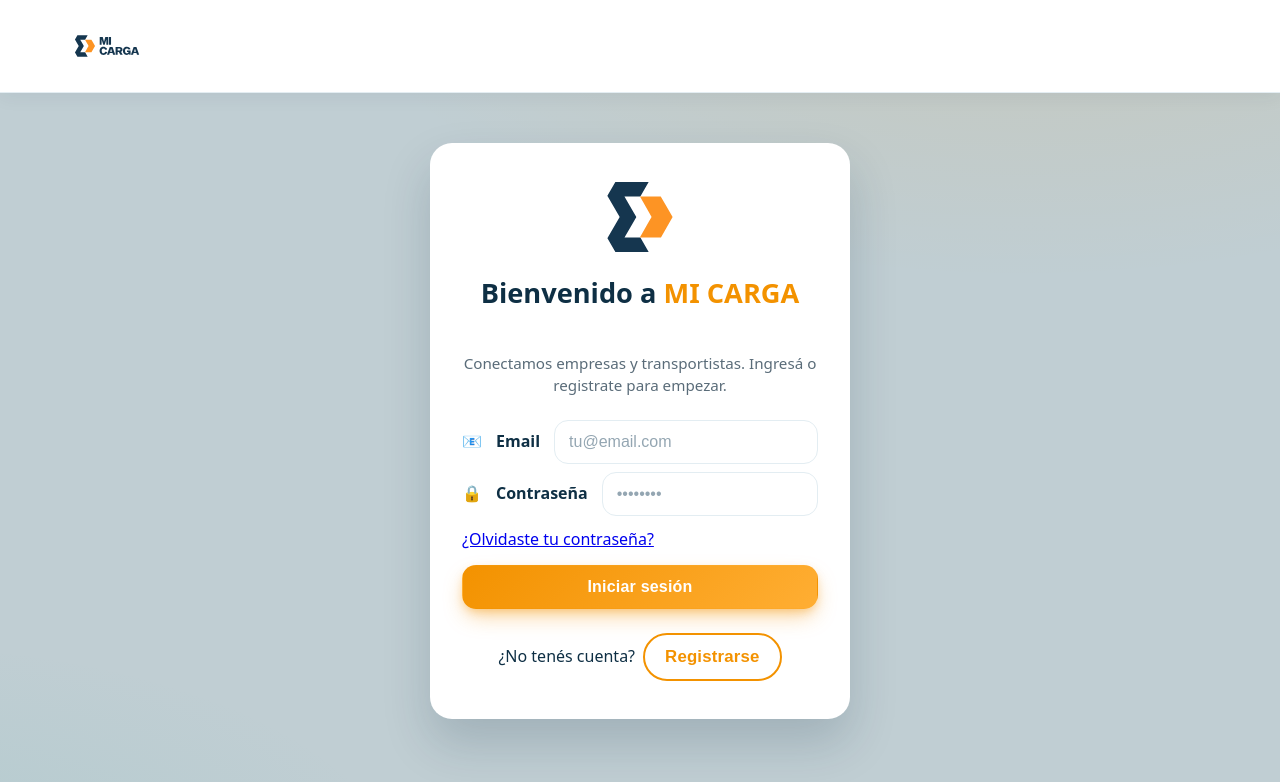
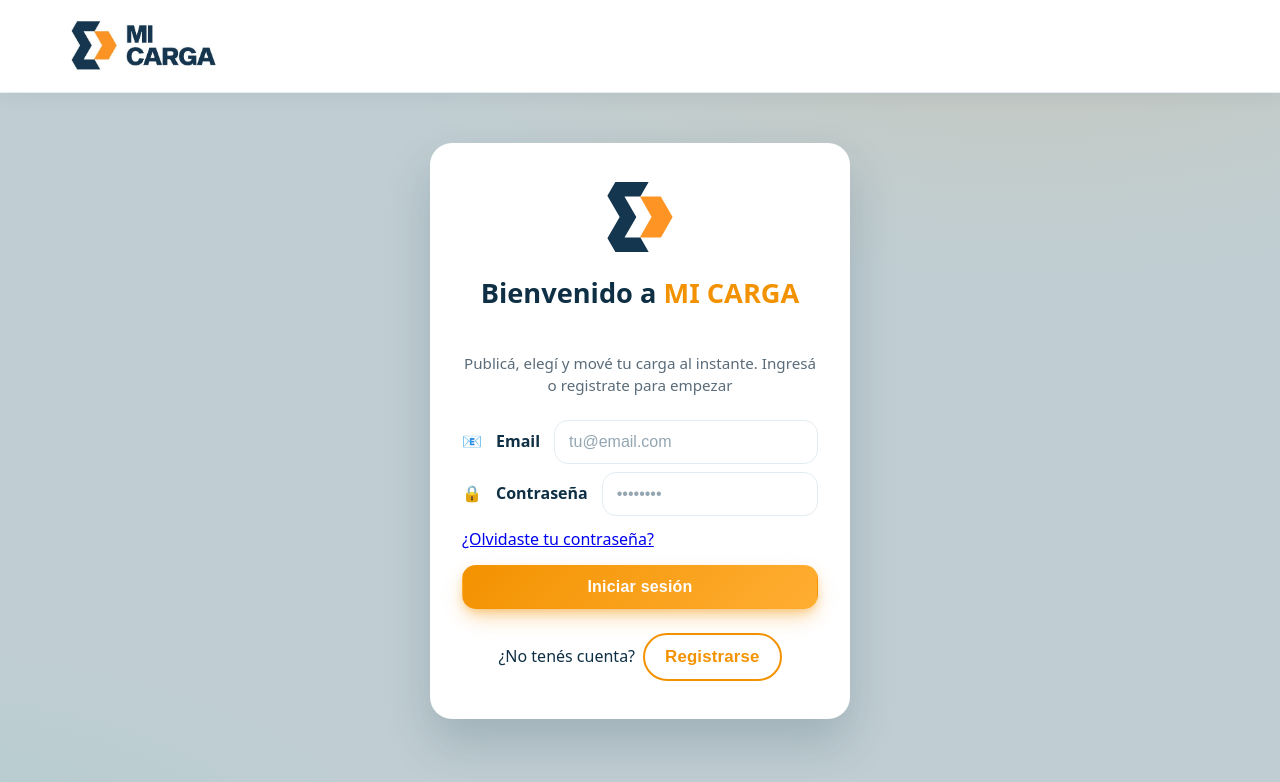
Before and after one commit to BlasTrivi/sendix2-0, a website: page index.html in a window 1280 px wide. Drawn offline with nearby package versions, Linux system fonts and the light colour scheme; no server answers.

Commit message:
mejorar: reemplazar el logo en el encabezado y actualizar la descripción en la sección de inicio de sesión

```diff
--- a/index.html
+++ b/index.html
@@ -15,7 +15,7 @@
     <div class="topbar-inner">
       <div class="brand brand-left" style="margin-left:0;">
         <a href="/" class="brand-link" aria-label="Ir al inicio">
-          <img src="assets/logomarca.svg" class="logo" alt="MI CARGA"/>
+          <img src="assets/logomarca.jpg" class="logo" alt="MI CARGA"/>
         </a>
         <div>
           <!--<h1 class="app-name">MI<br>CARGA</h1>-->
@@ -38,7 +38,7 @@
             <img src="assets/logo.svg" alt="Logo MICARGA" />
           </div>
           <h2 class="login-title">Bienvenido a <span style="color:var(--accent)">MI CARGA</span></h2>
-          <p class="login-desc">Conectamos empresas y transportistas. Ingresá o registrate para empezar.</p>
+          <p class="login-desc">Publicá, elegí y mové tu carga al instante. Ingresá o registrate para empezar</p>
 
           <!-- Iniciar sesión -->
           <form id="auth-login-form" class="form login-form" autocomplete="off">
```
Also changed, not shown: assets/logomarca.jpg (added).
